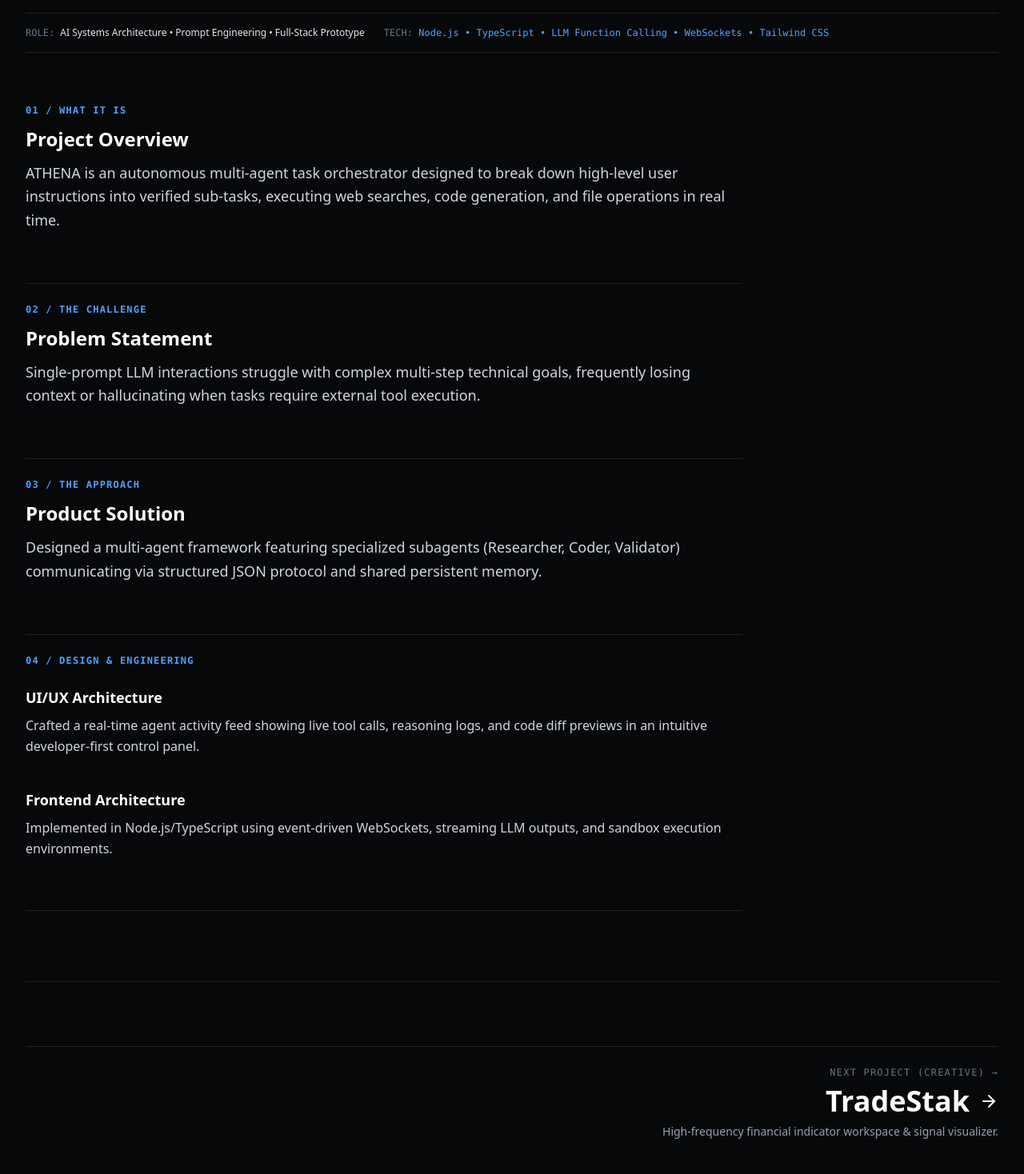
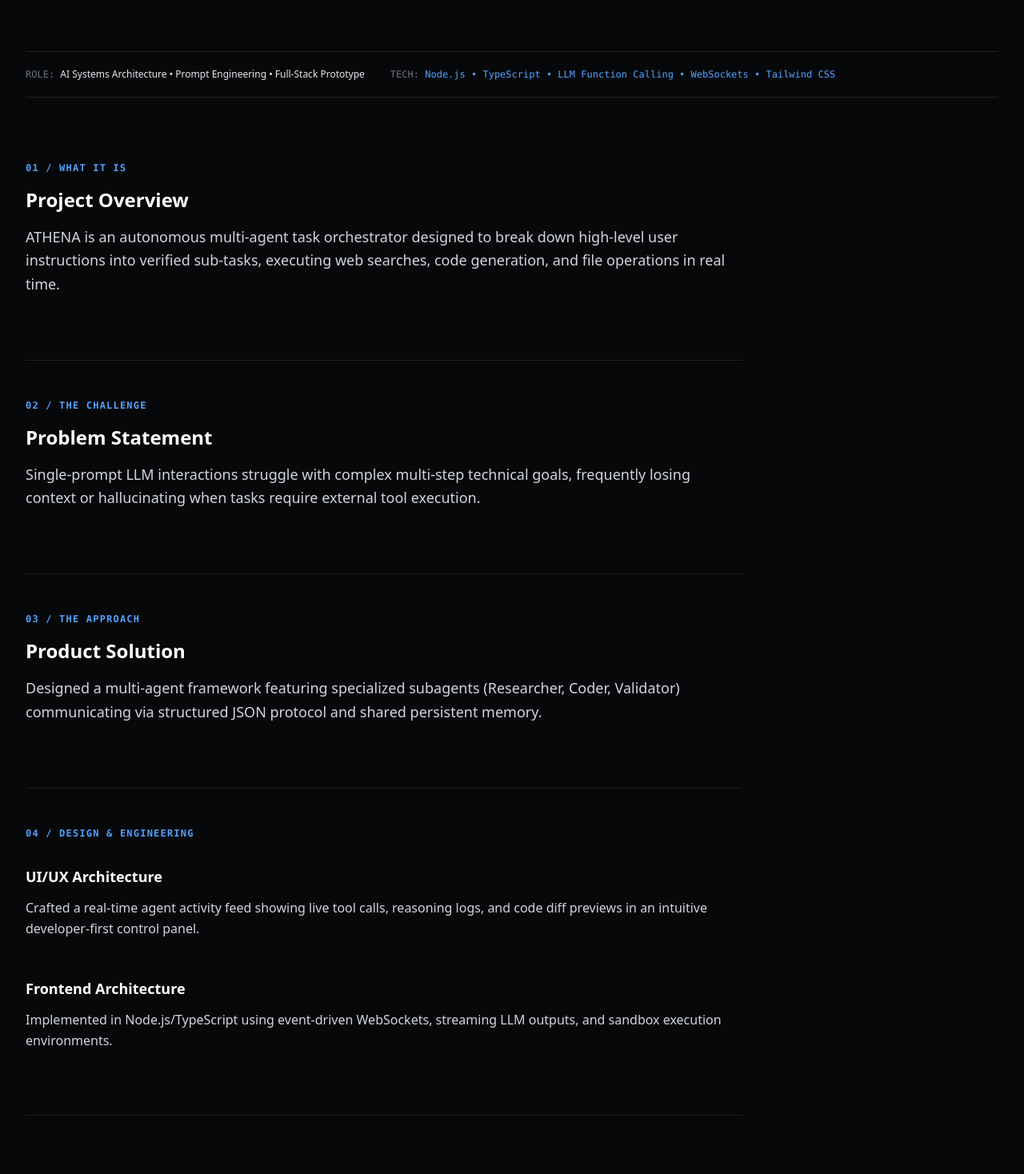
Before and after one commit to hariom-wdsadhunik/own-web, a Next.js app: page /work/athena in a window 1280 px wide. Shown: the part 1062-2530 px from the top of the page at 80% size. Built offline with nearby package versions, Linux system fonts and the light colour scheme; no server answers.

Commit message:
fix(ui): improve mobile project detail spacing

```diff
--- a/components/portfolio/ProjectDetail.tsx
+++ b/components/portfolio/ProjectDetail.tsx
@@ -18,10 +18,10 @@ export function ProjectDetail({ project, nextProject }: ProjectDetailProps) {
   const isCreative = project.department === 'creative';
 
   return (
-    <article className="max-w-7xl mx-auto px-4 sm:px-6 lg:px-8 py-6 sm:py-16 space-y-10 sm:space-y-16">
-      {/* Top Navigation Bar */}
+    <article className="max-w-7xl mx-auto px-4 sm:px-6 lg:px-8 py-8 sm:py-16 space-y-12 sm:space-y-16">
+      {/* Top Navigation Bar with Comfortable Breathing Room */}
       <FadeIn>
-        <div className="flex items-center justify-between border-b border-white/10 pb-4">
+        <div className="flex items-center justify-between border-b border-white/10 pb-4 mb-2 sm:mb-4">
           <Link
             href="/work"
             className="inline-flex items-center gap-2 font-display text-xs font-bold tracking-wider text-blue-400 hover:text-blue-300 transition-colors group min-h-[44px]"
@@ -36,8 +36,8 @@ export function ProjectDetail({ project, nextProject }: ProjectDetailProps) {
         </div>
       </FadeIn>
 
-      {/* Product Title & Positioning */}
-      <FadeIn className="space-y-3 sm:space-y-4">
+      {/* Product Title & Positioning with Distinct Spacing Hierarchy */}
+      <FadeIn className="space-y-4 sm:space-y-6 pb-4 sm:pb-8">
         <h1 className="font-display text-4xl sm:text-6xl md:text-7xl font-bold tracking-tight text-white leading-[1.05]">
           {project.title}
         </h1>
@@ -55,7 +55,7 @@ export function ProjectDetail({ project, nextProject }: ProjectDetailProps) {
         </p>
       </FadeIn>
 
-      {/* Primary Hero Visual */}
+      {/* Primary Hero Visual Anchor */}
       <FadeIn>
         <ProjectGallery
           heroMedia={project.heroImage}
@@ -67,9 +67,9 @@ export function ProjectDetail({ project, nextProject }: ProjectDetailProps) {
         />
       </FadeIn>
 
-      {/* Lightweight Role & Tech Metadata */}
+      {/* Lightweight Role & Tech Metadata Row */}
       <FadeIn>
-        <div className="flex flex-wrap items-center gap-x-6 gap-y-2 py-4 border-y border-white/10 font-mono text-xs text-gray-400">
+        <div className="flex flex-wrap items-center gap-x-8 gap-y-3 my-8 sm:my-10 py-5 border-y border-white/10 font-mono text-xs text-gray-400">
           <div>
             <span className="text-gray-500 uppercase">ROLE: </span>
             <span className="text-gray-200 font-sans">{project.role.join(' • ')}</span>
@@ -81,44 +81,44 @@ export function ProjectDetail({ project, nextProject }: ProjectDetailProps) {
         </div>
       </FadeIn>
 
-      {/* Editorial Story Sections */}
-      <div className="space-y-12 sm:space-y-16 max-w-4xl">
+      {/* Editorial Story Sections with Generous Visual Breathing Room */}
+      <div className="space-y-14 sm:space-y-20 max-w-4xl pt-4">
         <FadeIn className="space-y-3">
           <h2 className="font-mono text-xs text-blue-400 tracking-widest uppercase font-bold">01 / WHAT IT IS</h2>
-          <h3 className="font-display text-2xl font-bold text-white">Project Overview</h3>
-          <p className="font-sans text-base sm:text-lg text-gray-300 leading-relaxed font-normal">
+          <h3 className="font-display text-2xl font-bold text-white pt-1">Project Overview</h3>
+          <p className="font-sans text-base sm:text-lg text-gray-300 leading-relaxed font-normal pt-1">
             {project.summary}
           </p>
         </FadeIn>
 
         {project.problemStatement && (
-          <FadeIn className="space-y-3 pt-6 border-t border-white/10">
+          <FadeIn className="space-y-3 pt-10 sm:pt-12 border-t border-white/10">
             <h2 className="font-mono text-xs text-blue-400 tracking-widest uppercase font-bold">02 / THE CHALLENGE</h2>
-            <h3 className="font-display text-2xl font-bold text-white">Problem Statement</h3>
-            <p className="font-sans text-base sm:text-lg text-gray-300 leading-relaxed font-normal">
+            <h3 className="font-display text-2xl font-bold text-white pt-1">Problem Statement</h3>
+            <p className="font-sans text-base sm:text-lg text-gray-300 leading-relaxed font-normal pt-1">
               {project.problemStatement}
             </p>
           </FadeIn>
         )}
 
         {project.approach && (
-          <FadeIn className="space-y-3 pt-6 border-t border-white/10">
+          <FadeIn className="space-y-3 pt-10 sm:pt-12 border-t border-white/10">
             <h2 className="font-mono text-xs text-blue-400 tracking-widest uppercase font-bold">03 / THE APPROACH</h2>
-            <h3 className="font-display text-2xl font-bold text-white">Product Solution</h3>
-            <p className="font-sans text-base sm:text-lg text-gray-300 leading-relaxed font-normal">
+            <h3 className="font-display text-2xl font-bold text-white pt-1">Product Solution</h3>
+            <p className="font-sans text-base sm:text-lg text-gray-300 leading-relaxed font-normal pt-1">
               {project.approach}
             </p>
           </FadeIn>
         )}
 
         {(project.designNotes || project.engineeringNotes) && (
-          <FadeIn className="space-y-6 pt-6 border-t border-white/10">
+          <FadeIn className="space-y-6 pt-10 sm:pt-12 border-t border-white/10">
             <h2 className="font-mono text-xs text-blue-400 tracking-widest uppercase font-bold">04 / DESIGN &amp; ENGINEERING</h2>
-            <div className="space-y-6">
+            <div className="space-y-8 pt-2">
               {project.designNotes && (
                 <div className="space-y-2">
                   <h4 className="font-display text-lg font-bold text-white">UI/UX Architecture</h4>
-                  <p className="font-sans text-base text-gray-300 leading-relaxed font-normal">
+                  <p className="font-sans text-base text-gray-300 leading-relaxed font-normal pt-1">
                     {project.designNotes}
                   </p>
                 </div>
@@ -126,7 +126,7 @@ export function ProjectDetail({ project, nextProject }: ProjectDetailProps) {
               {project.engineeringNotes && (
                 <div className="space-y-2 pt-4">
                   <h4 className="font-display text-lg font-bold text-white">Frontend Architecture</h4>
-                  <p className="font-sans text-base text-gray-300 leading-relaxed font-normal">
+                  <p className="font-sans text-base text-gray-300 leading-relaxed font-normal pt-1">
                     {project.engineeringNotes}
                   </p>
                 </div>
@@ -135,7 +135,7 @@ export function ProjectDetail({ project, nextProject }: ProjectDetailProps) {
           </FadeIn>
         )}
 
-        <FadeIn className="pt-6 border-t border-white/10">
+        <FadeIn className="pt-10 sm:pt-12 border-t border-white/10">
           <ProjectLinks
             liveUrl={project.liveUrl}
             githubUrl={project.githubUrl}
@@ -146,19 +146,19 @@ export function ProjectDetail({ project, nextProject }: ProjectDetailProps) {
       <Divider variant="muted" />
 
       {nextProject && (
-        <FadeIn className="pt-4">
+        <FadeIn className="pt-6 sm:pt-10">
           <Link
             href={`/work/${nextProject.slug}`}
-            className="group block space-y-2 text-right py-6 border-t border-white/10 hover:border-blue-400/40 transition-colors"
+            className="group block space-y-3 text-right py-8 border-t border-white/10 hover:border-blue-400/40 transition-colors"
           >
             <span className="font-mono text-xs text-gray-500 uppercase tracking-widest block">
               NEXT PROJECT ({nextProject.department.toUpperCase()}) →
             </span>
-            <h3 className="font-display text-3xl sm:text-4xl font-bold text-white group-hover:text-blue-300 transition-colors flex items-center justify-end gap-3">
+            <h3 className="font-display text-3xl sm:text-4xl font-bold text-white group-hover:text-blue-300 transition-colors flex items-center justify-end gap-3 pt-1">
               <span>{nextProject.title}</span>
               <ArrowRight className="w-6 h-6 transition-transform group-hover:translate-x-1" />
             </h3>
-            <p className="font-sans text-sm text-gray-400 font-normal">{nextProject.tagline}</p>
+            <p className="font-sans text-sm text-gray-400 font-normal pt-1">{nextProject.tagline}</p>
           </Link>
         </FadeIn>
       )}
```
